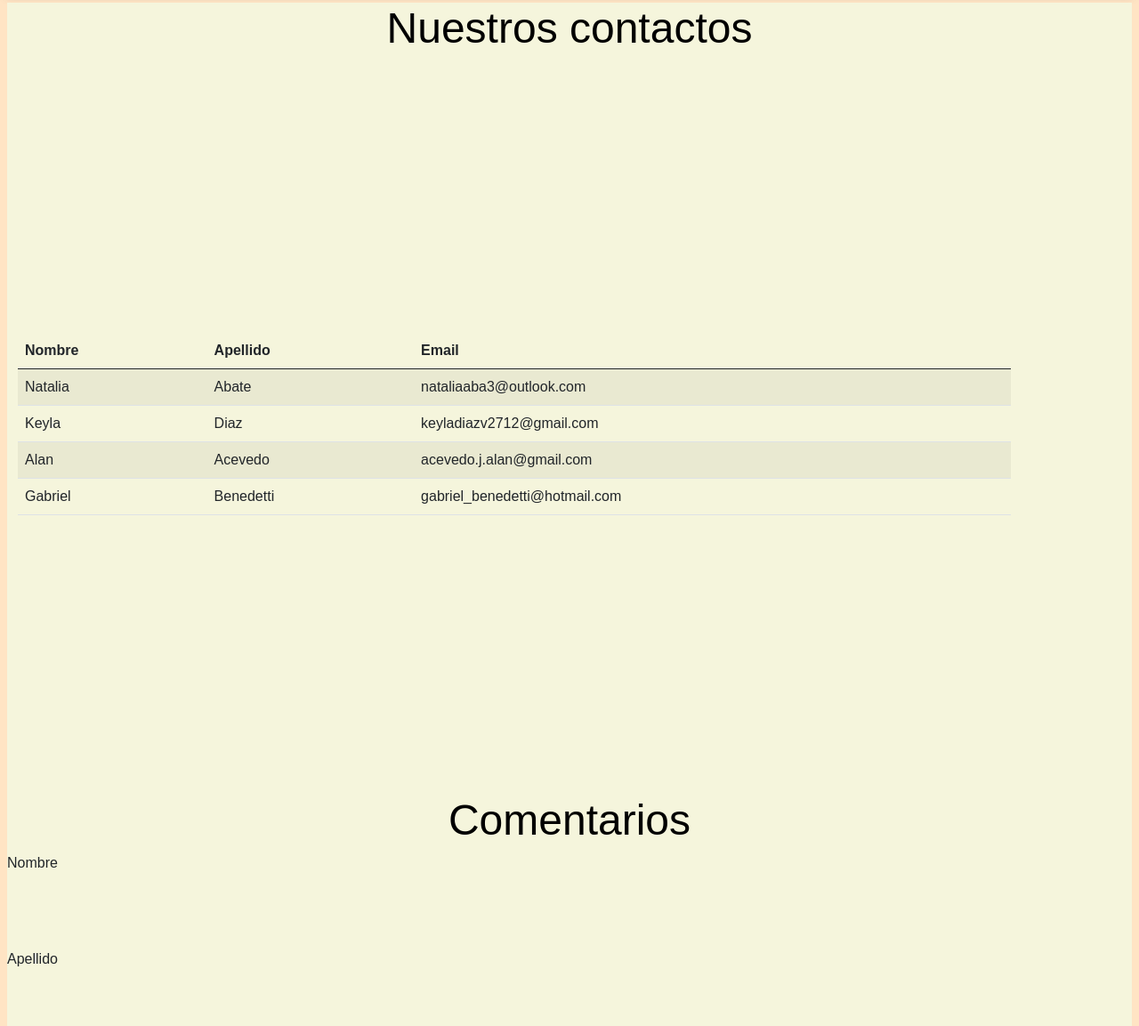
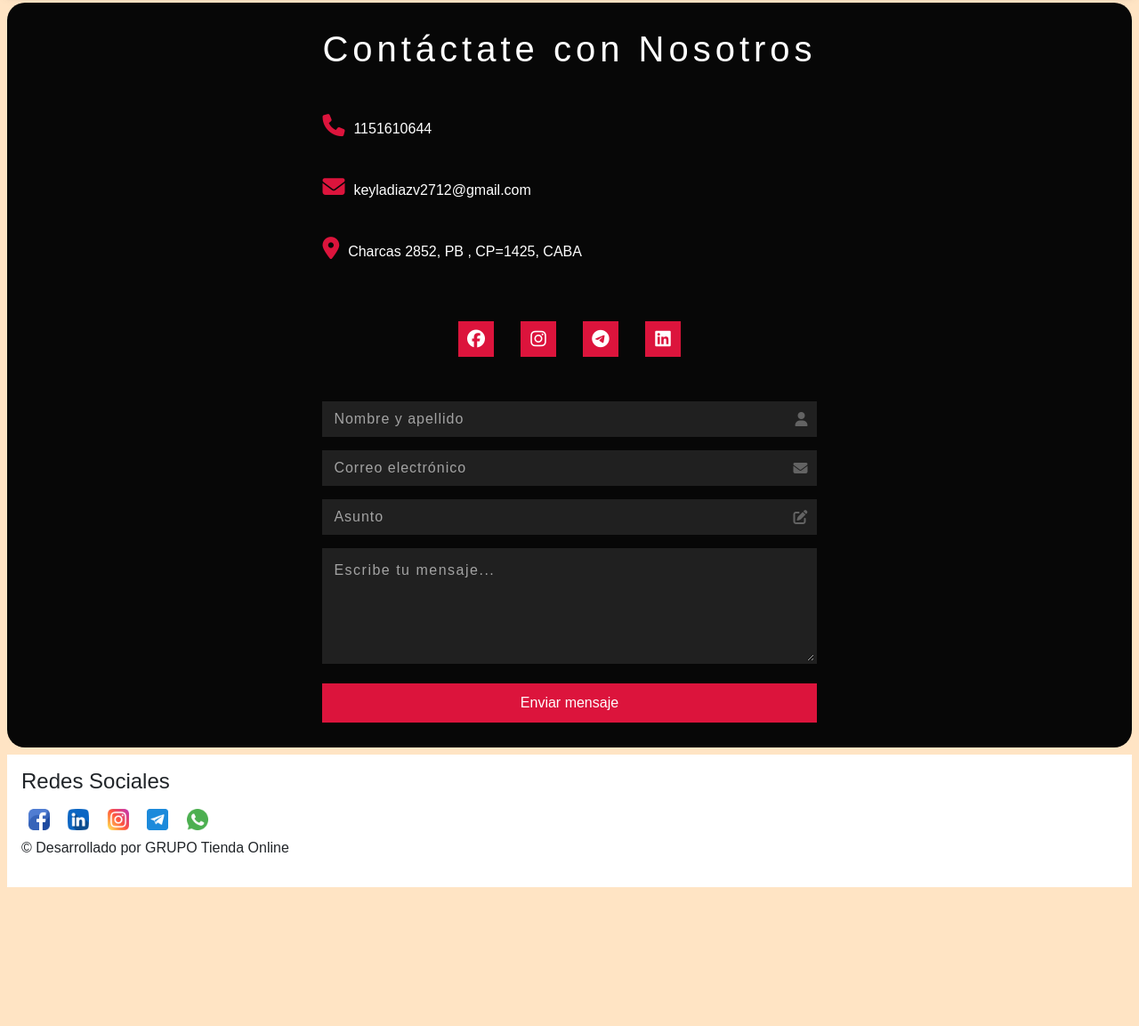
Before and after one commit to ceagabe/Mi_book, a plain HTML site: page contactos.html in a window 1280 px wide. Shown: the part 339-1492 px from the top of the page at 89% size. After the commit the page ends 1336 px from the top, so only its background shows below. Drawn offline with nearby package versions, Linux system fonts and the light colour scheme.

Commit message:
Contacto modificado

```diff
--- a/contactos.html
+++ b/contactos.html
@@ -18,6 +18,7 @@
     <link rel="stylesheet" href="css/estilo.css">
     <link rel="stylesheet" href="https://cdnjs.cloudflare.com/ajax/libs/animate.css/4.1.1/animate.min.css" />
     <link rel="shortcut icon" href="./imagenes/OIP (8).jpg" type="image/x-icon">
+    <script src="https://kit.fontawesome.com/b408879b64.js" crossorigin="anonymous"></script>
 
 
     <title>My Book</title>
@@ -25,120 +26,57 @@
 
 
 <body>
-    <header>
-   <!-- se define por JavaScript (main.js)  -->
 
-    </header>
-
-
-    <main>
-        <h2><u> Nuestros contactos </u></h2>
-
-        <!-- <table border="2">
-            <tr>
-                <td> Telefono </td>
-                <td> 1151610644 </td>
-            </tr>
-            <tr>
-                <td> Direccion </td>
-                <td> Charcas 2852, PB , CP=1425, CABA </td>
-            </tr>
-            <tr>
-                <td> Mail </td>
-                <td> <a href="mailto: gabriel_benedetti@hotmail.com">Gabriel Benedetti </a></td>
-            </tr>
-        </table> <br><br><br><br><br> -->
-
-        <div class="container mt-3">
-
-            <table class="table table-striped">
-              <thead>
-                <tr>
-                  <th>Nombre</th>
-                  <th>Apellido</th>
-                  <th>Email</th>
-                </tr>
-              </thead>
-              <tbody>
-                <tr>
-                  <td>Natalia </td>
-                  <td>Abate</td>
-                  <td>nataliaaba3@outlook.com</td>
-                </tr>
-                <tr>
-                  <td>Keyla</td>
-                  <td>Diaz</td>
-                  <td>keyladiazv2712@gmail.com</td>
-                </tr>
-                <tr>
-                  <td>Alan</td>
-                  <td>Acevedo</td>
-                  <td>acevedo.j.alan@gmail.com</td>
-                </tr>
-                <tr>
-                    <td>Gabriel</td>
-                    <td>Benedetti</td>
-                    <td>gabriel_benedetti@hotmail.com</td>
-                  </tr>
-
-            </tbody>
-            </table>
+  <header class="header-serie">
+    <!-- se define por JavaScript (main.js)  -->
+  </header>
+  <main class="contenido-contactos">
+    <div  class="contactos">
+      <div class="box-info">
+        <h1>Contáctate con Nosotros</h1>
+        <div class="data">
+          <p><i class= "fa-solid fa-phone"></i>1151610644</p>
+          <p><i class= "fa-solid fa-envelope"></i>keyladiazv2712@gmail.com</p>
+          <p><i class= "fa-solid fa-location-dot"></i>Charcas 2852, PB , CP=1425, CABA</p>
+        </div>
+        <div class="links">
+          <a href="#"><i class="fa-brands fa-facebook"></i></a>
+          <a href="#"><i class="fa-brands fa-instagram"></i></a>
+          <a href="#"><i class="fa-brands fa-telegram"></i></a>
+          <a href="#"><i class="fa-brands fa-linkedin"></i></a>
+        </div>
+        <form>
+          <div class="input-box">
+              <input type="text" placeholder="Nombre y apellido" required>
+              <i class="fa-solid fa-user"></i>
           </div>
-
-
-
-
-
-
-
-        <h2>Comentarios</h2>
-
-
-
-        <!-- <form method="post" id="formcomentarios" class="formulario formcomentarios"> -->
-
-        <form action="show-data.html"  target="_blank" >
-
-            <label for="nombre">Nombre</label>
-            <input class="field" type="text" name="nombre" id="nombre"><br><br>
-            <label for="apellido">Apellido</label>
-            <input class="field" type="text" name="apellido" id="apellido"><br><br>
-            <label for="telefono">Telefono fijo y/o movil</label>
-            <input class="field" type="tel" name="telefono" id="telefono"><br><br>
-            <label for="correo">correo</label>
-            <input class="field" type="email" name="correo" id="correo"><br><br>
-            <label for="comentario">comentario</label>
-            <textarea class="field" name="comentario" id="comentario" cols="100"
-                rows="15">Escribe tu consulta...</textarea><br><br>
-            <input class="btn" type="submit" value="enviar">
-            <input class="btn" type="submit" value="borrar">
-
+          <div class="input-box">
+              <input type="email" required placeholder="Correo electrónico">
+              <i class="fa-solid fa-envelope"></i>
+          </div>
+          <div class="input-box">
+              <input type="text" placeholder="Asunto">
+              <i class="fa-solid fa-pen-to-square"></i>
+          </div>
+          <div class="input-box">
+              <textarea placeholder="Escribe tu mensaje..."></textarea>
+          </div>
+          <button type="submit">Enviar mensaje</button>
         </form>
 
 
+      </div>
 
-        <p> <u> Sucursal Charcas </u></p>
-
-        <img class=imagen src="./imagenes/patio-principal.jpg" alt=""><br>
+    </div>
 
 
-        <a href="https://goo.gl/maps/Tdiz5XgH9YHeUygFA"> ir al Mapa</a>
-        <br>
-        <p>Mapa </p>
-        <iframe
-            src="https://www.google.com/maps/embed?pb=!1m18!1m12!1m3!1d3284.4010600713373!2d-58.40937152481383!3d-34.5940186569851!2m3!1f0!2f0!3f0!3m2!1i1024!2i768!4f13.1!3m3!1m2!1s0x95bcca8545cee841%3A0x5548de7af62bc9ca!2sFundaci%C3%B3n%20VIDA%20NATURAL%20YOGA!5e0!3m2!1ses!2sar!4v1692383396945!5m2!1ses!2sar"
-            width="400" height="350" style="border:0;" allowfullscreen="" loading="lazy"
-            referrerpolicy="no-referrer-when-downgrade"></iframe>
-        <br>
+  </main>
+  <footer class="footer-serie">
+    <!-- se define por JavaScript (main.js)  -->
 
+  </footer>
+  <script src="./js/main.js"></script>
 
-    </main>
-
-    <footer>
-         <!-- se define por JavaScript (main.js)  -->
-
-    </footer>
-    <script src="./js/main.js"></script>
 </body>
 
 </html>
--- a/css/estilo.css
+++ b/css/estilo.css
@@ -370,7 +370,7 @@ h1 {
 .form-content {
     width: 100%;
     max-width: 450px;
-    background-color: #2f302f;
+    background-color: #0d0e0d;
     padding: 50px 60px 70px;
     text-align: center;
     border-radius: 25px;
@@ -386,7 +386,7 @@ h1 {
     width: 30px;
     height: 4px;
     border-radius: 3px;
-    background: #f1d34c;
+    background: crimson;
     position: absolute;
     bottom: -12px;
     left: 50%;
@@ -414,7 +414,7 @@ input::placeholder {
 }
 .input-field i {
     margin-left: 15px;
-    color: #f1d34c;
+    color: crimson;
 }
 form p {
     color: #ffffff;
@@ -422,7 +422,7 @@ form p {
     font-size: 13px;
 }
 form p a {
-    color: #f1d34c;
+    color: crimson;
     margin-left: 5px;
 }
 .btn-field {
@@ -433,7 +433,7 @@ form p a {
 .btn-field button{
     flex-basis: 48%;
     font-size: 16px;
-    background-color: #f1d34c;
+    background-color: crimson;
     color: #ffffff;
     height: 40px;
     border-radius: 10px;
@@ -494,6 +494,7 @@ form p a {
     overflow: hidden;
     background-size: cover;
     background-position: center center;
+    margin: 5px;
 }
 .contenedor-serie .widget-1s,
 .contenedor-serie .widget-2s {
@@ -509,6 +510,7 @@ form p a {
     overflow: hidden;
     background-size: cover;
     background-position: center center;
+    margin: 5px;
 
 }
 .contenedor-serie .widget-1s {
@@ -601,3 +603,183 @@ form p a {
 
     }
 }
+.contenido-contactos {
+    display:flex;
+    justify-content: center;
+    align-items: center;
+    background: #070707;
+    border-radius: 20px;
+    background-size: cover;
+    background-position: center center;
+    background-repeat: no-repeat;
+}
+.contactos {
+    display:flex;
+    justify-content: center;
+    align-items: center;
+    padding:20px;
+    gap:10px;
+    width: 1000px;
+
+}
+
+.box-info {
+    color:#fff;
+    display:flex;
+    flex-direction: column;
+    gap:50px;
+}
+
+.box-info > h1 {
+    text-align: center;
+    letter-spacing: 5px;
+}
+
+.data {
+    display: flex;
+    flex-direction: column;
+    gap:25px
+}
+
+.data > p {
+    font-size: 1rem;
+}
+
+.data > p > i {
+    color:crimson;
+    margin-right: 10px;
+    font-size:25px;
+}
+
+
+
+.links {
+    display:flex;
+    gap:30px;
+    justify-content: center;
+    align-items: center;
+}
+
+.links > a {
+    text-decoration: none;
+    width: 40px;
+    height: 40px;
+    background: crimson;
+    text-align: center;
+    transition: .1s;
+}
+
+.links > a > i {
+    color:#fff;
+    line-height: 40px;
+    font-size: 20px;
+}
+
+form {
+    display:flex;
+    flex-direction: column;
+    text-align: center;
+    gap:15px;
+}
+
+.input-box {
+    position:relative;
+}
+
+.input-box > input {
+    width: 100%;
+    height: 40px;
+    padding: 0 10px;
+    outline:none;
+    background: rgba(255 255 255 / .1);
+    border:3px solid transparent;
+    letter-spacing: 1px;
+    transition:.3s;
+    color:#fff;
+
+}
+
+.input-box > input::placeholder,
+.input-box > textarea::placeholder {
+    color:#a3a3a3;
+
+}
+
+.input-box > input:focus::placeholder,
+.input-box > textarea:focus::placeholder {
+    color:transparent;
+}
+
+.input-box > input:focus,
+.input-box > textarea:focus {
+    border-bottom:3px solid crimson;
+    animation: shake .2s;
+}
+
+.input-box > textarea {
+    width: 100%;
+    height: 130px;
+    padding: 10px;
+    background: rgba(255 255 255 / .1);
+    border:3px solid transparent;
+    letter-spacing: 1px;
+    outline: none;
+    transition:.3s;
+    color:#fff;
+    letter-spacing: 1.5px;
+}
+
+
+.input-box > i {
+    position:absolute;
+    top:50%;
+    transform: translateY(-50%);
+    right: 10px;
+    color:rgba(255 255 255 / .3);
+    transition: .3s;
+}
+
+.input-box > input:focus ~ i {
+    color:crimson;
+}
+
+form > button {
+    width: 100%;
+    padding: 10px;
+    outline: none;
+    background: crimson;
+    color:#fff;
+    border:none;
+    transition: .1s;
+    cursor: pointer;
+    font-size: 1rem;
+}
+
+form > button:hover,
+.links > a:hover {
+    background: rgb(172, 16, 47);
+}
+
+@keyframes shake {
+    0%, 100% {transform: translateX(0);}
+    10%, 30%, 50%, 70%, 90% {transform: translateX(-10px);}
+    20%, 40%, 60%, 80% {transform: translateX(10px);}
+ }
+
+
+@media screen and (max-width:600px) {
+    .container {
+        width: 95%;
+        display: flex;
+        flex-direction: column;
+        gap:20px;
+    }
+
+    .box-info {
+        gap:15px;
+    }
+
+    .box-info > h1 {
+        font-size: 1.5rem;
+    }
+}
```
Also changed, not shown: imagenes/contactos.jpeg (added).
